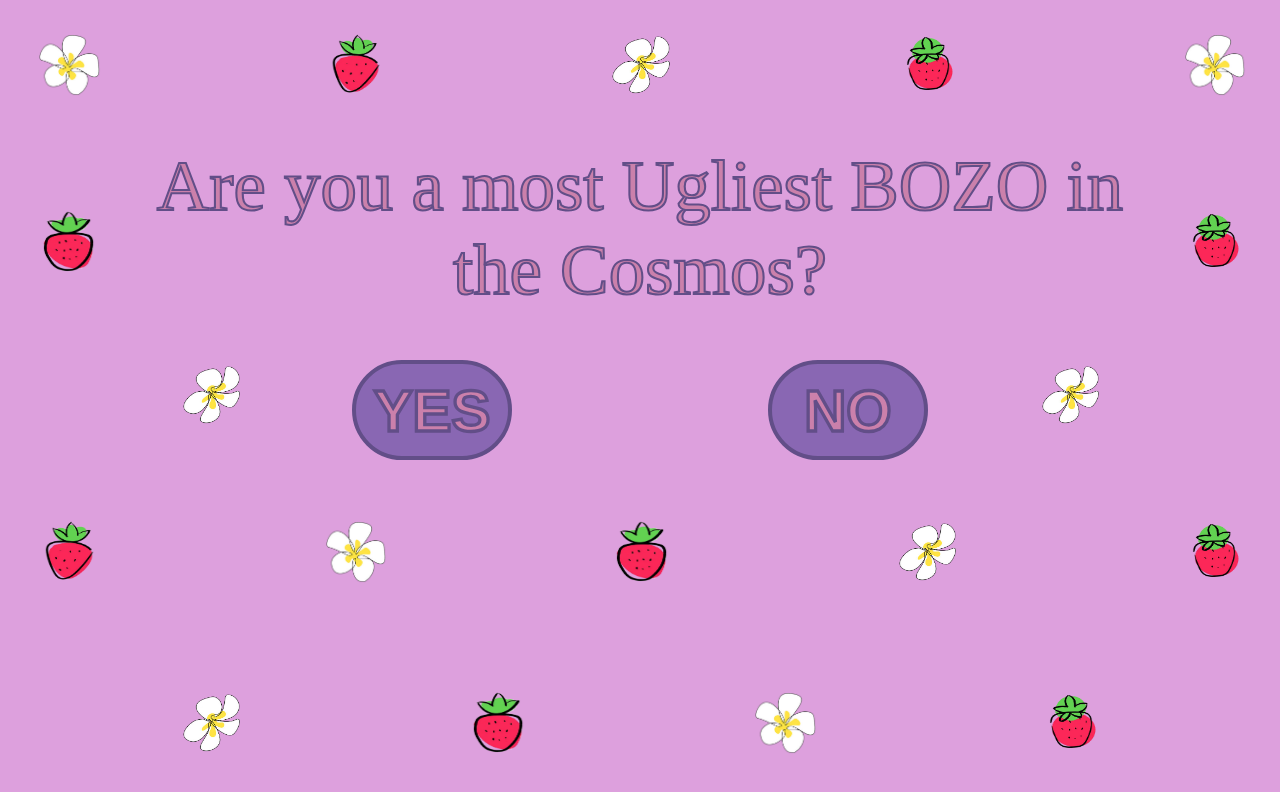
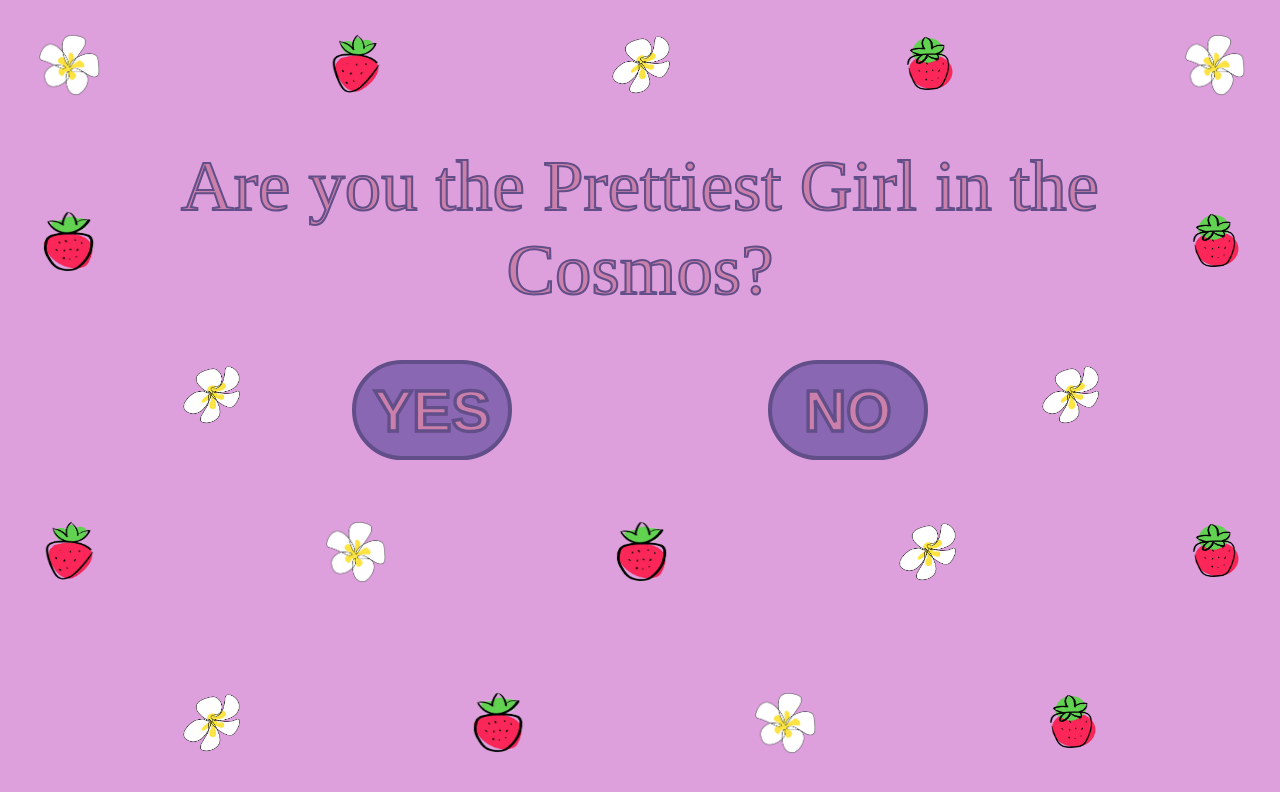
Before and after one commit to 242dagerX/Rizz, a plain HTML site: page index.html in a window 1280 px wide. Drawn offline with Linux system fonts and the light colour scheme; a web font is replaced by a local one.

Commit message:
index.html

```diff
--- a/index.html
+++ b/index.html
@@ -49,7 +49,7 @@
 
       <div class="content">
 
-        <div class="question-text" id="question-text">Are you a most Ugliest BOZO in the Cosmos?</div>
+        <div class="question-text" id="question-text">Are you the Prettiest Girl in the Cosmos?</div>
 
         <div class="buttons">
           <button class="yes-btn" id="yes-btn">YES</button>
```
